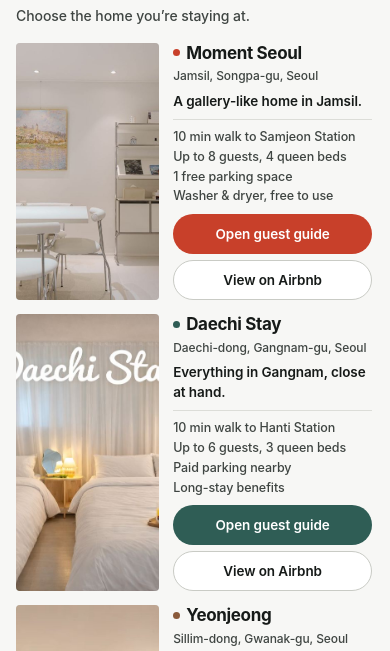
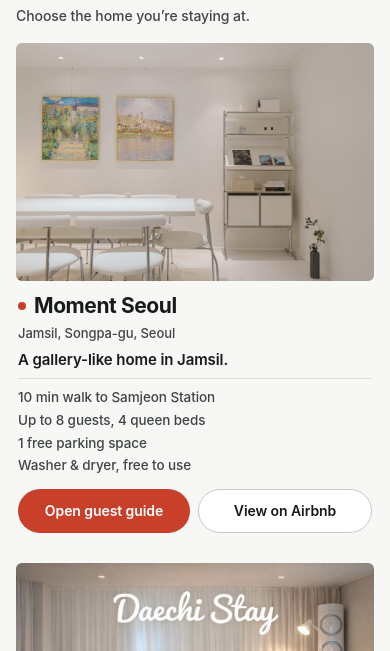
Before and after one commit to Momentseoul/asanstay, a plain HTML site: page index.html in a window 390 px wide. Shown: the part 151-802 px from the top of the page. Drawn offline with Linux system fonts and the light colour scheme; a web font is replaced by a local one.

Commit message:
휴대폰 화면: 숙소 사진이 잘리지 않도록 세로 배치·3:2 비율로 변경
Co-Authored-By: Claude Opus 5.5 <noreply@anthropic.com>
Claude-Session: https://claude.ai/code/session_017f7DuvcUjbya6RWQbrRRnw

```diff
--- a/index.html
+++ b/index.html
@@ -67,19 +67,18 @@
   .foot dl{margin:0;display:grid;grid-template-columns:auto auto;gap:4px 18px}
   .foot dd{margin:0;color:var(--ink);font-weight:600}
 
-  /* 휴대폰: 숙소 세 곳을 한 줄씩(사진 왼쪽 · 정보 오른쪽), 첫 화면에 모두 보이게 */
+  /* 휴대폰: 숙소를 하나씩 세로로 — 사진은 잘리지 않게 원본 비율(3:2) 그대로 */
   @media (max-width:700px){
-    .stays{grid-template-columns:1fr;gap:14px}
-    .stay{flex-direction:row;gap:12px}
-    .stay figure{flex:0 0 40%;aspect-ratio:auto;min-height:150px;align-self:stretch}
-    .stay .body{padding-top:0;flex:1;min-width:0}
-    .stay h2{font-size:17px;gap:6px}
-    .stay h2::before{width:7px;height:7px}
-    .stay .area{font-size:12px}
-    .stay .tag{font-size:13.5px;margin-top:6px}
-    .stay ul{font-size:12.5px;margin-top:8px;padding-top:8px;line-height:1.5}
-    .actions{flex-direction:column;gap:6px;padding-top:8px}
-    .btn{width:100%;min-height:40px;font-size:13.5px;padding:0 10px}
+    .stays{grid-template-columns:1fr;gap:30px}
+    .stay figure{aspect-ratio:3/2;border-radius:6px}
+    .stay .body{padding-top:12px}
+    .stay h2{font-size:21px;gap:8px}
+    .stay h2::before{width:8px;height:8px}
+    .stay .area{font-size:13px}
+    .stay .tag{font-size:15px;margin-top:6px}
+    .stay ul{font-size:13.5px;margin-top:8px;padding-top:8px;line-height:1.6}
+    .actions{flex-wrap:nowrap;gap:8px;padding-top:12px}
+    .btn{flex:1;min-height:44px;font-size:14px;padding:0 10px}
   }
   /* 컴퓨터(넓은 화면): 화면 폭을 넓게 쓰고 글씨·버튼을 화면에 맞춰 크게 */
   @media (min-width:1000px){
```
